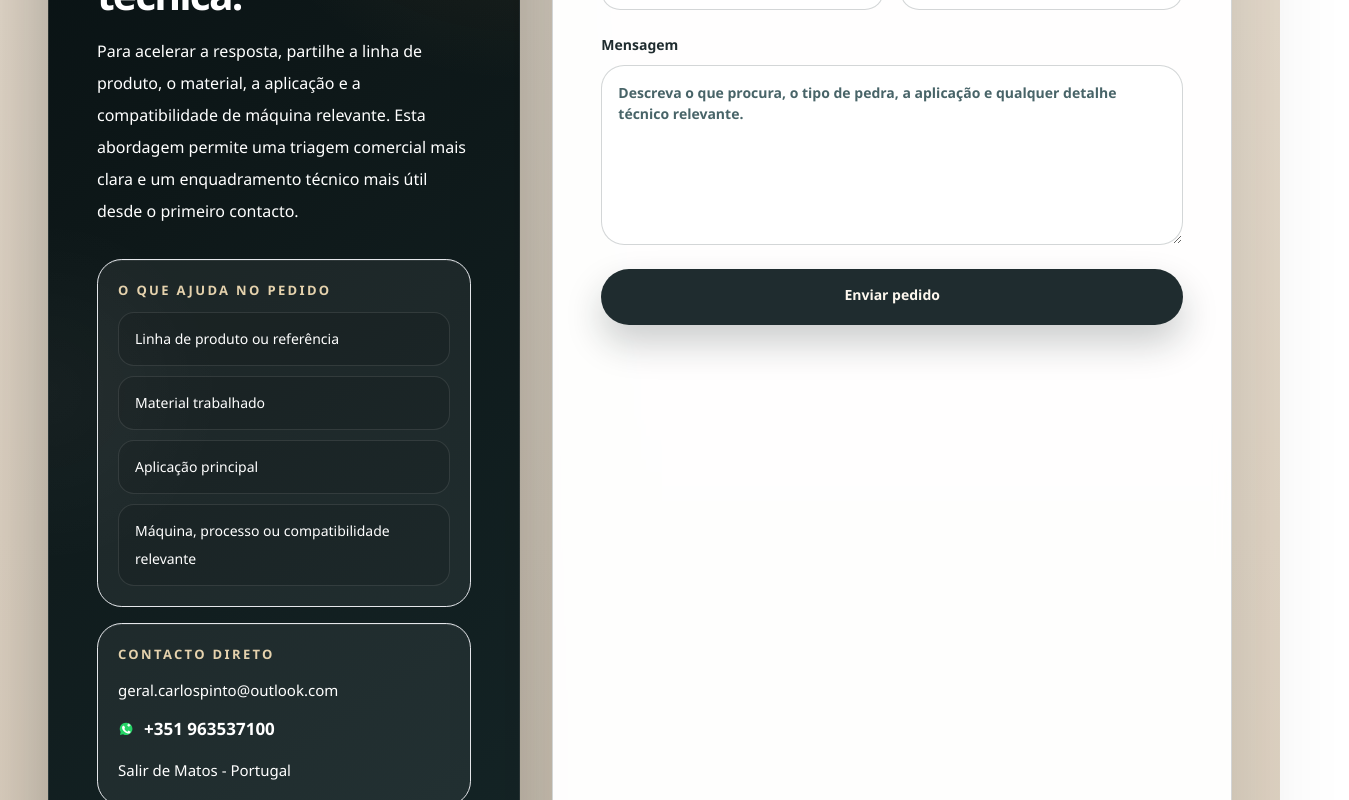
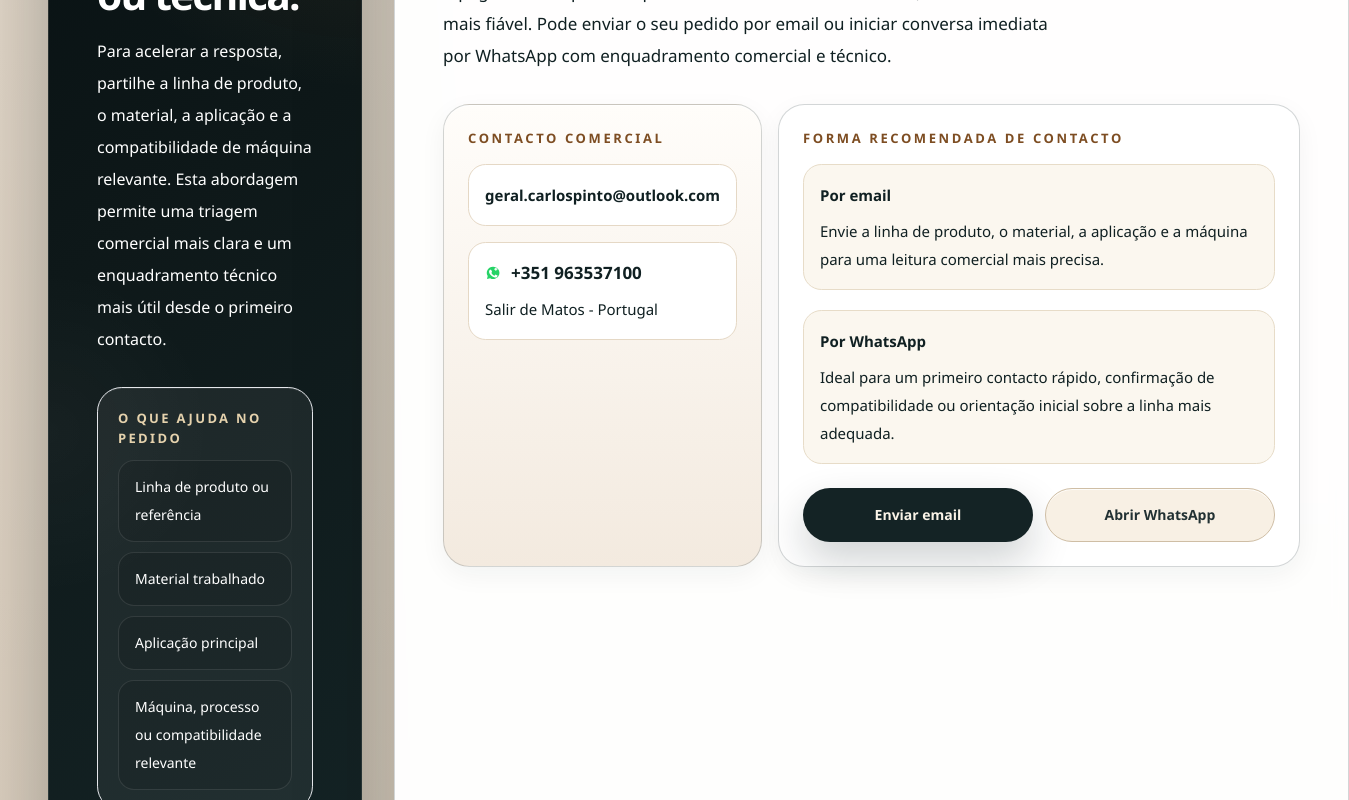
Before and after one commit to CAP1974/abrasivos-nt-site, a Next.js app: page /orcamento in a window 1280 px wide. Shown: the part 1180-1980 px from the top of the page, 1349 px wide, since content can reach past the window. Built offline with nearby package versions, Linux system fonts and the light colour scheme.

Commit message:
Restructure quote page without form

```diff
--- a/app/orcamento/page.tsx
+++ b/app/orcamento/page.tsx
@@ -1,5 +1,4 @@
 import Link from "next/link";
-import { ContactForm } from "@/components/contact-form";
 import { QuoteCta } from "@/components/quote-cta";
 import { SiteFooter } from "@/components/site-footer";
 import { SiteHeader } from "@/components/site-header";
@@ -12,19 +11,6 @@ const heroItems = [
   "Aplicação principal",
   "Máquina ou processo",
   "Necessidade técnica específica"
-];
-
-const directContactLines = [
-  <a key="email" href="mailto:geral.carlospinto@outlook.com" className="text-[15px] font-medium leading-7 text-white transition hover:text-white">
-    geral.carlospinto@outlook.com
-  </a>,
-  <div key="whatsapp" className="inline-flex items-center gap-2.5 text-[17px] font-semibold leading-7 text-white">
-    <WhatsAppBusinessIcon className="h-4 w-4 shrink-0" />
-    <span>+351 963537100</span>
-  </div>,
-  <span key="location" className="text-[15px] font-medium leading-7 text-white/92">
-    Salir de Matos - Portugal
-  </span>
 ];
 
 export default function OrcamentoPage() {
@@ -87,30 +73,104 @@ export default function OrcamentoPage() {
         </section>
 
         <section className="container-shell pt-14 sm:pt-16 lg:pt-18 xl:pt-20">
-          <ContactForm
-            eyebrow="Orçamento"
-            title="Peça informação comercial ou técnica."
-            description="Para acelerar a resposta, partilhe a linha de produto, o material, a aplicação e a compatibilidade de máquina relevante. Esta abordagem permite uma triagem comercial mais clara e um enquadramento técnico mais útil desde o primeiro contacto."
-            introPanel={{
-              title: "O que ajuda no pedido",
-              items: [
-                "Linha de produto ou referência",
-                "Material trabalhado",
-                "Aplicação principal",
-                "Máquina, processo ou compatibilidade relevante"
-              ]
-            }}
-            directPanel={{
-              title: "Contacto direto",
-              lines: directContactLines
-            }}
-            responsePanel={{
-              title: "Resposta comercial",
-              content: "Pedidos comerciais com maior contexto recebem resposta mais útil, mais rápida e melhor orientada."
-            }}
-            submitLabel="Enviar pedido"
-            simpleFields
-          />
+          <div className="mx-auto max-w-[1360px] grid gap-6 xl:grid-cols-[0.9fr_1.1fr] xl:gap-8">
+            <div className="surface-dark rounded-[2.15rem] border border-white/10 p-8 text-white shadow-[0_34px_110px_rgba(5,9,10,0.34)] sm:p-10 lg:p-12">
+              <span className="section-kicker border-sand-300/30 bg-sand-300/10 text-sand-200">Orçamento</span>
+              <h2 className="mt-5 max-w-[13ch] text-[2.1rem] font-semibold tracking-[-0.045em] text-white sm:text-[2.55rem] lg:leading-[0.98]">
+                Peça informação comercial ou técnica.
+              </h2>
+              <p className="mt-5 text-[1rem] leading-8 text-white/82">
+                Para acelerar a resposta, partilhe a linha de produto, o material, a aplicação e a compatibilidade de máquina relevante. Esta abordagem permite uma triagem comercial mais clara e um enquadramento técnico mais útil desde o primeiro contacto.
+              </p>
+
+              <div className="mt-8 grid gap-4 text-sm text-white/78">
+                <div className="rounded-[1.55rem] border border-white/12 bg-white/[0.06] px-5 py-5 shadow-[inset_0_1px_0_rgba(255,255,255,0.08)]">
+                  <p className="text-[13px] font-semibold uppercase tracking-[0.18em] text-sand-200">O que ajuda no pedido</p>
+                  <ul className="mt-3 grid gap-2.5 leading-7 text-white/84">
+                    <li className="rounded-[1rem] border border-white/10 bg-black/10 px-4 py-3">Linha de produto ou referência</li>
+                    <li className="rounded-[1rem] border border-white/10 bg-black/10 px-4 py-3">Material trabalhado</li>
+                    <li className="rounded-[1rem] border border-white/10 bg-black/10 px-4 py-3">Aplicação principal</li>
+                    <li className="rounded-[1rem] border border-white/10 bg-black/10 px-4 py-3">Máquina, processo ou compatibilidade relevante</li>
+                  </ul>
+                </div>
+
+                <div className="rounded-[1.55rem] border border-white/12 bg-white/[0.06] px-5 py-5 shadow-[inset_0_1px_0_rgba(255,255,255,0.08)]">
+                  <p className="text-[13px] font-semibold uppercase tracking-[0.18em] text-sand-200">Resposta comercial</p>
+                  <p className="mt-3 leading-7 text-white/84">
+                    Pedidos comerciais com maior contexto recebem resposta mais útil, mais rápida e melhor orientada.
+                  </p>
+                </div>
+              </div>
+            </div>
+
+            <div className="panel-strong border-[color:var(--border-strong)] p-8 shadow-[0_20px_52px_rgba(16,32,34,0.07)] sm:p-10 lg:p-12">
+              <div className="max-w-[760px]">
+                <p className="text-[13px] font-semibold uppercase tracking-[0.24em] text-sand-700">Contacto direto</p>
+                <h2 className="mt-4 max-w-[16ch] text-[2rem] font-semibold tracking-[-0.05em] text-steel-950 sm:text-[2.35rem] lg:text-[2.55rem] lg:leading-[0.98]">
+                  Fale connosco por email, telefone ou WhatsApp.
+                </h2>
+                <p className="mt-4 max-w-[620px] text-[16px] leading-8 text-steel-900/88 sm:text-[17px]">
+                  A página foi simplificada para tornar o contacto mais direto, mais claro e mais fiável. Pode enviar o seu pedido por email ou iniciar conversa imediata por WhatsApp com enquadramento comercial e técnico.
+                </p>
+              </div>
+
+              <div className="mt-8 grid gap-4 lg:grid-cols-[0.88fr_1.12fr]">
+                <div className="rounded-[1.65rem] border border-[color:var(--border-strong)] bg-[linear-gradient(180deg,#fffdfa_0%,#f3eadf_100%)] px-6 py-6 shadow-[0_8px_26px_rgba(16,32,34,0.05),inset_0_1px_0_rgba(255,255,255,0.85)]">
+                  <p className="text-[13px] font-semibold uppercase tracking-[0.2em] text-sand-700">Contacto comercial</p>
+                  <div className="mt-4 grid gap-4">
+                    <a
+                      href="mailto:geral.carlospinto@outlook.com"
+                      className="rounded-[1.1rem] border border-[#e5d8c5] bg-white px-4 py-4 text-[15px] font-semibold leading-7 text-steel-950 shadow-[inset_0_1px_0_rgba(255,255,255,0.9)] transition duration-200 hover:border-sand-400"
+                    >
+                      geral.carlospinto@outlook.com
+                    </a>
+                    <div className="rounded-[1.1rem] border border-[#e5d8c5] bg-white px-4 py-4 shadow-[inset_0_1px_0_rgba(255,255,255,0.9)]">
+                      <div className="inline-flex items-center gap-2.5 text-[17px] font-semibold leading-7 text-steel-950">
+                        <WhatsAppBusinessIcon className="h-4 w-4 shrink-0" />
+                        <span>+351 963537100</span>
+                      </div>
+                      <p className="mt-2 text-[15px] leading-7 text-steel-900/82">Salir de Matos - Portugal</p>
+                    </div>
+                  </div>
+                </div>
+
+                <div className="rounded-[1.65rem] border border-[color:var(--border-strong)] bg-white px-6 py-6 shadow-[0_8px_26px_rgba(16,32,34,0.05),inset_0_1px_0_rgba(255,255,255,0.85)]">
+                  <p className="text-[13px] font-semibold uppercase tracking-[0.2em] text-sand-700">Forma recomendada de contacto</p>
+                  <div className="mt-4 space-y-5">
+                    <div className="rounded-[1.15rem] border border-[#e7dcc8] bg-[#fbf7ef] px-4 py-4">
+                      <p className="text-[15px] font-semibold leading-7 text-steel-950">Por email</p>
+                      <p className="mt-2 text-[15px] leading-7 text-steel-900/82">
+                        Envie a linha de produto, o material, a aplicação e a máquina para uma leitura comercial mais precisa.
+                      </p>
+                    </div>
+                    <div className="rounded-[1.15rem] border border-[#e7dcc8] bg-[#fbf7ef] px-4 py-4">
+                      <p className="text-[15px] font-semibold leading-7 text-steel-950">Por WhatsApp</p>
+                      <p className="mt-2 text-[15px] leading-7 text-steel-900/82">
+                        Ideal para um primeiro contacto rápido, confirmação de compatibilidade ou orientação inicial sobre a linha mais adequada.
+                      </p>
+                    </div>
+                  </div>
+
+                  <div className="mt-6 flex flex-col gap-3 sm:flex-row">
+                    <a
+                      href="mailto:geral.carlospinto@outlook.com"
+                      className="inline-flex min-h-[54px] min-w-[230px] items-center justify-center rounded-full bg-[#142325] px-7 py-4 text-sm font-semibold text-[#faf3e7] shadow-[0_18px_40px_rgba(16,32,34,0.2)] transition duration-200 hover:-translate-y-0.5 hover:bg-[#0d181a]"
+                    >
+                      Enviar email
+                    </a>
+                    <a
+                      href="https://wa.me/351963537100?text=Ol%C3%A1%2C%20obrigado%20pelo%20seu%20contacto.%20Estamos%20dispon%C3%ADveis%20para%20ajudar%20com%20a%20informa%C3%A7%C3%A3o%20comercial%20ou%20t%C3%A9cnica%20de%20que%20necessita."
+                      target="_blank"
+                      rel="noreferrer"
+                      className="inline-flex min-h-[54px] min-w-[230px] items-center justify-center rounded-full border border-[#cfbea5] bg-[#f8f0e4] px-7 py-4 text-sm font-semibold text-[#223133] shadow-[inset_0_1px_0_rgba(255,255,255,0.8)] transition duration-200 hover:-translate-y-0.5 hover:border-sand-400 hover:bg-[#f7f1e7]"
+                    >
+                      Abrir WhatsApp
+                    </a>
+                  </div>
+                </div>
+              </div>
+            </div>
+          </div>
         </section>
 
         <section className="container-shell pt-16 sm:pt-18 lg:pt-22 xl:pt-24">
```
